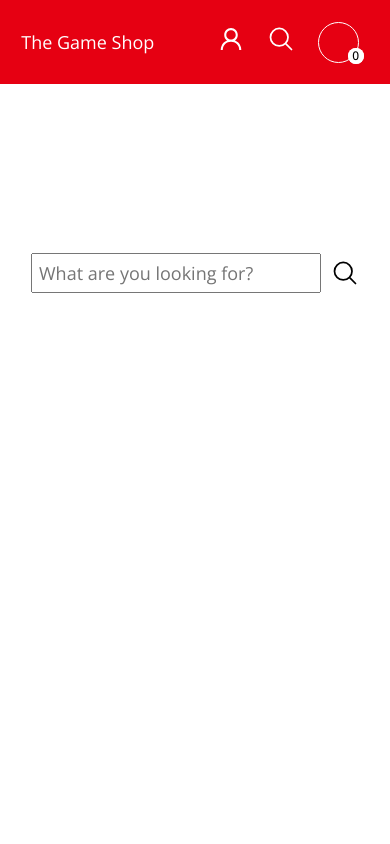
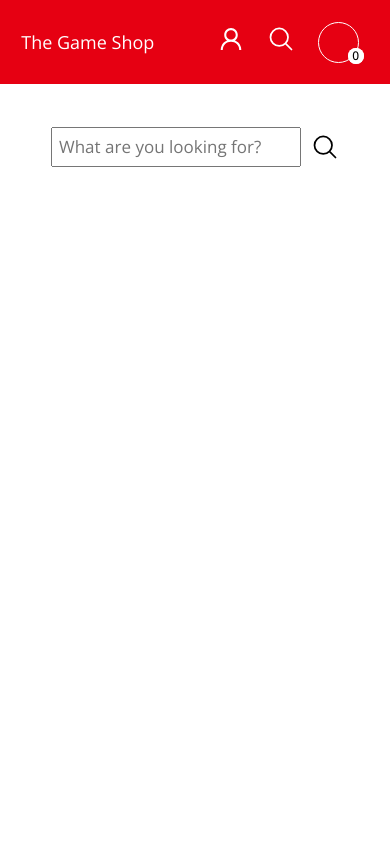
Before and after one commit to CarinWood/Game-shop, a React (Create React App) app: page /search in a window 390 px wide. Shown: the top 844 px of the page. Built offline with nearby package versions, Linux system fonts and the light colour scheme; some icons are missing.

Commit message:
update responsive css

```diff
--- a/src/styles/search.css
+++ b/src/styles/search.css
@@ -36,3 +36,17 @@
     flex-wrap: wrap;
     padding-bottom: 30px;
 }
+
+@media screen and (max-width: 400px) {
+    .search-container {
+        padding-top: 5vh;
+    }
+
+    .search-input {
+        margin-right: 10px;
+        width: 250px;
+        height: 40px;
+        padding: 6px;
+        font-size: 17px;
+    }
+}
```
